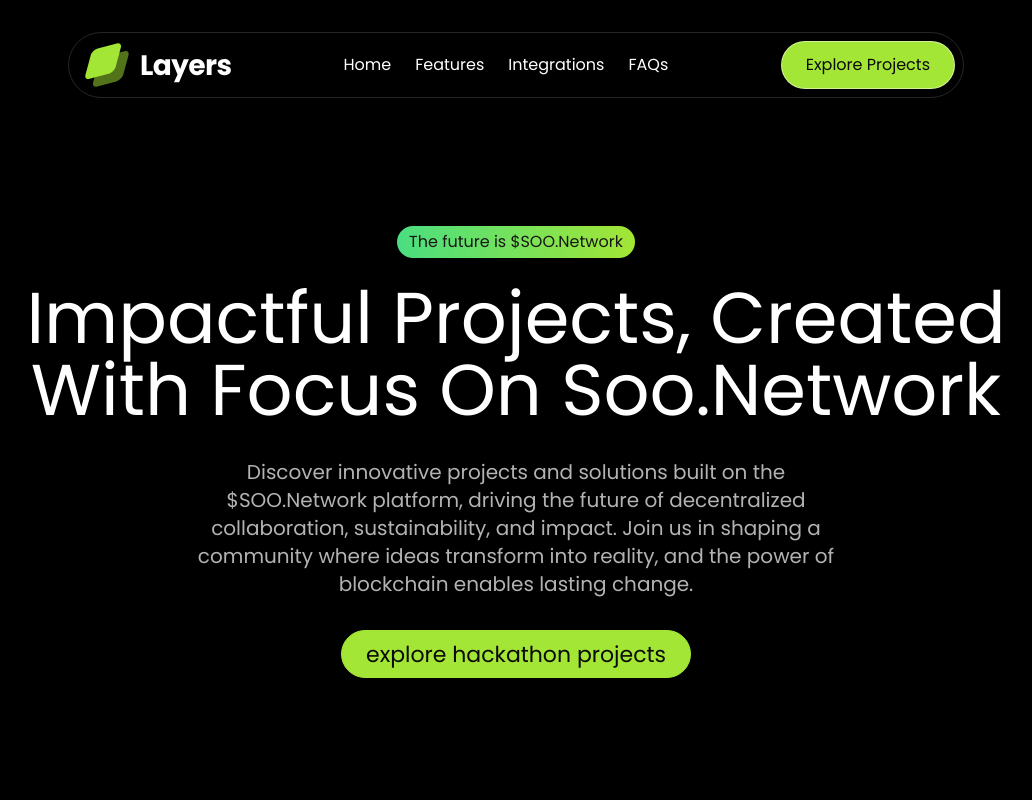
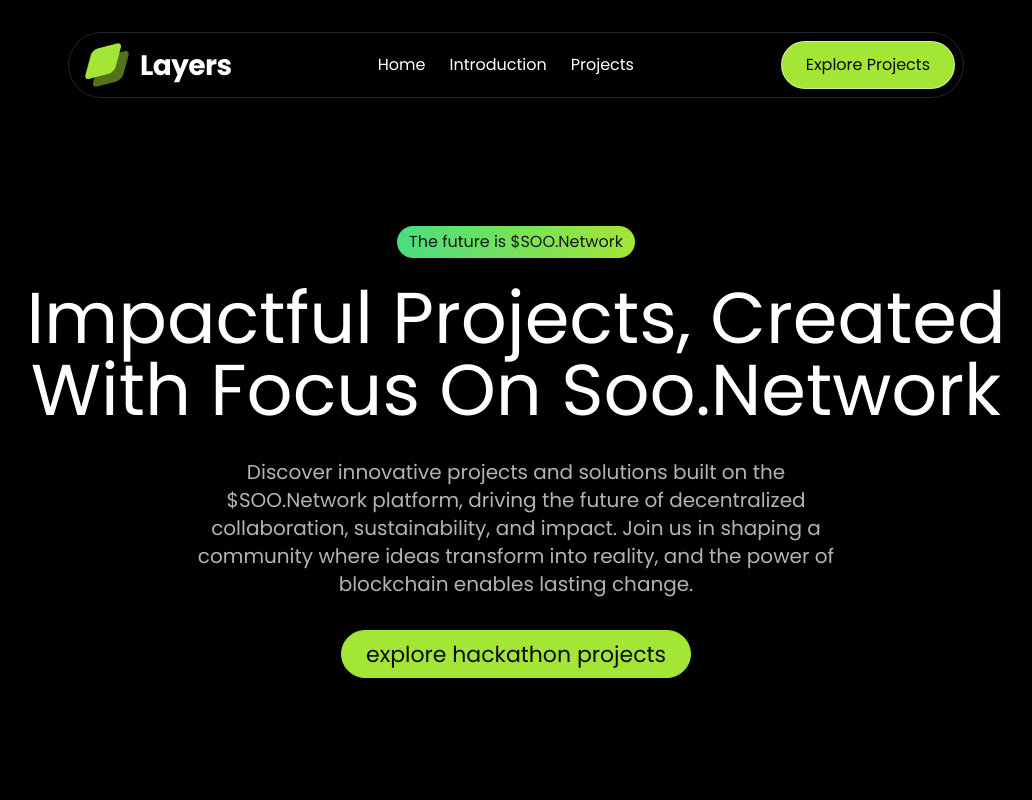
Before and after one commit to LayersOnSoo/layers-web-client, a React (Vite) app: page / in a window 1280 px wide. Shown: the top 800 px of the page, without its empty margins (124-1156 px from the left). Built offline with nearby package versions, Linux system fonts and the light colour scheme.

Commit message:
chore(): fixed nav elements

```diff
--- a/src/pages/homePage.tsx
+++ b/src/pages/homePage.tsx
@@ -3,7 +3,7 @@ import Navbar from "@/sections/Navbar";
 import Hero from "@/sections/Hero";
 import LogoTicker from "@/sections/LogoTicker";
 import Introduction from "@/sections/Introduction";
-import Features from "@/sections/Features";
+import Projects from "@/sections/Projects";
 const HomePage: React.FC = () => {
   return (
     <>
@@ -11,7 +11,7 @@ const HomePage: React.FC = () => {
       <Hero />
       <LogoTicker />
       <Introduction />
-      <Features />
+      <Projects />
     </>
   );
 };
--- a/src/sections/Hero.tsx
+++ b/src/sections/Hero.tsx
@@ -2,7 +2,7 @@ import Button from "@/components/button";
 
 export default function Hero() {
   return (
-    <section className="py-24">
+    <section id="home" className="py-24">
       <div className="container">
         <div className="flex justify-center">
           <div className="inline-flex py-1  px-3 bg-gradient-to-r from-green-400 to-lime-400 rounded-full text-neutral-900 ">
--- a/src/sections/Introduction.tsx
+++ b/src/sections/Introduction.tsx
@@ -4,7 +4,7 @@ const text = `Welcome to LayersOnSoo, the hub for innovative projects on the SOO
 
 export default function Introduction() {
   return (
-    <section className="py-28 lg:py-40">
+    <section id="introduction" className="py-28 lg:py-40">
       <div className="container">
         <div className="flex justify-center">
           <Tag>Introducing Layers</Tag>
--- a/src/sections/LogoTicker.tsx
+++ b/src/sections/LogoTicker.tsx
@@ -16,7 +16,7 @@ const logos = [
 
 export default function LogoTicker() {
   return (
-    <section className="py-8 overflow-x-clip">
+    <section id="sponsors" className="py-8 overflow-x-clip">
       <div className="container">
         <h3 className="text-center text-white/50 text-xl">
           Sponsored by these market leaders
--- a/src/sections/Navbar.tsx
+++ b/src/sections/Navbar.tsx
@@ -4,9 +4,8 @@ import Button from "@/components/button";
 
 const navLinks = [
   { label: "Home", href: "#" },
-  { label: "Features", href: "#features" },
-  { label: "Integrations", href: "#integrations" },
-  { label: "FAQs", href: "#faqs" },
+  { label: "Introduction", href: "#introduction" },
+  { label: "Projects", href: "#projects" },
 ];
 
 export default function Navbar() {
--- a/src/sections/Features.tsx
+++ b/src/sections/Projects.tsx
@@ -23,7 +23,7 @@ const northFundContractDesc = `The NorthFund smart contract on the soon blockcha
 
 export default function Features() {
   return (
-    <section className="py-24">
+    <section id="projects" className="py-24">
       <div className="container">
         <div className="flex justify-center">
           <Tag>Projects</Tag>
```
